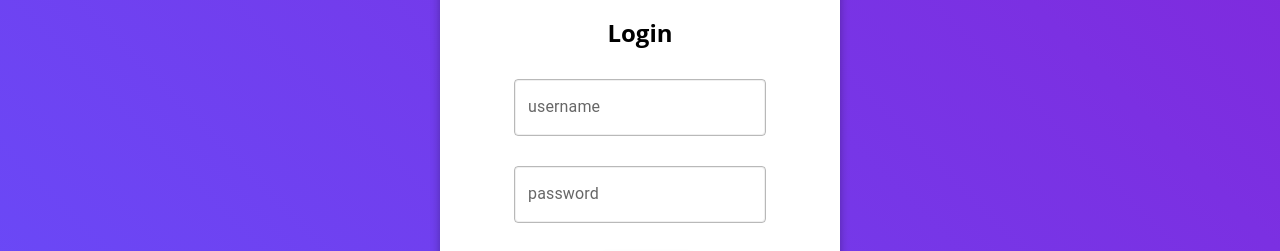
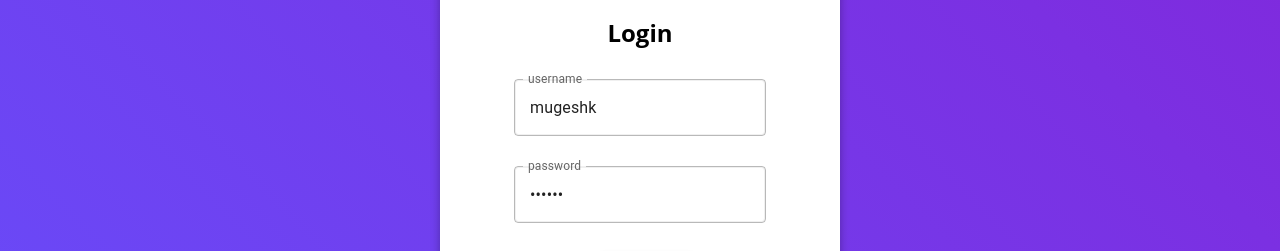
Before and after one commit to mugeshkumar11/react-website, a React (Create React App) app in the folder react-app.js/: page / in a window 1280 px wide. Shown: the part 254-505 px from the top of the page. Built offline with nearby package versions, Linux system fonts and the light colour scheme.

Commit message:
add new file

```diff
--- a/react-app.js/package.json
+++ b/react-app.js/package.json
@@ -23,6 +23,7 @@
     "build": "react-scripts build",
     "test": "react-scripts test",
     "eject": "react-scripts eject"
+
   },
   "eslintConfig": {
     "extends": [
@@ -42,4 +43,5 @@
       "last 1 safari version"
     ]
   }
+
 }
--- a/react-app.js/src/App.js
+++ b/react-app.js/src/App.js
@@ -1,13 +1,13 @@
-import logo from './logo.svg';
+
 import './App.css';
-import {BrowserRouter,Routes,Route,Navigate} from "react-router-dom";
+import {BrowserRouter,Routes,Route} from "react-router-dom";
 import Login from './pages/login page/Login';
 import Header from './pages/header/Header';
 import Addtask from './pages/task/Addtask';
 import Home from './pages/homelist/Home';
 import {statecontext} from './pages/context/Context.js';
 import { useReducer } from 'react';
-import {initialstate, stateReducer} from "./pages/context/Reduce";
+import {stateReducer} from "./pages/context/Reduce";
 
 
 
--- a/react-app.js/src/index.js
+++ b/react-app.js/src/index.js
@@ -2,8 +2,7 @@ import React from 'react';
 import ReactDOM from 'react-dom/client';
 import './index.css';
 import App from './App';
-import reportWebVitals from './reportWebVitals';
-// import Form from './pages/form-practice/Form';
+
 
 
 
--- a/react-app.js/src/pages/homelist/Home.js
+++ b/react-app.js/src/pages/homelist/Home.js
@@ -1,10 +1,9 @@
 import React, { useState } from "react";
 import "./home.css";
-import { createSearchParams, Link, useNavigate, useSearchParams,} from "react-router-dom";
+import { createSearchParams, Link, useNavigate} from "react-router-dom";
 import { statecontext } from "../context/Context";
-import { useContext, useEffect } from "react";
+import { useContext} from "react";
 import { Checkbox, FormControlLabel, TextField } from "@mui/material";
-import Addtask from "../task/Addtask";
 import { Button } from "@mui/material";
 import Box from "@mui/material/Box";
 import Card from "@mui/material/Card";
--- a/react-app.js/src/pages/login page/Credential.json
+++ b/react-app.js/src/pages/login page/Credential.json
@@ -3,10 +3,10 @@
     [
     {
         "username":"mugeshk",
-        "password":"mugesh637"
+        "password":"mugesh"
     },
     {
         "username":"mugesh123",
-        "password":"mugesh6374"
+        "password":"mugesh"
     }
 ]
--- a/react-app.js/src/pages/login page/Login.js
+++ b/react-app.js/src/pages/login page/Login.js
@@ -10,8 +10,8 @@ import {statecontext} from '../context/Context';
 
 function Login() {
   const Navigate = useNavigate();
-  const [username, setusername,] = useState('');
-  const [userpassword, setpassword] = useState('');
+  const [username, setusername,] = useState("mugeshk");
+  const [userpassword, setpassword] = useState('mugesh');
   const [error, setError] = useState('');
 
   const { state, dispatch } = useContext(statecontext);
@@ -76,12 +76,12 @@ function Login() {
             <form>
               <div className={"input"}>
 
-                <TextField id="outlined-basic" label="username" variant="outlined" value={username} placeholder={"Username"} onChange={handleUserName} />
+                <TextField id="outlined-basic" label="username" variant="outlined" value={'mugeshk'} placeholder={"Username"} onChange={handleUserName} />
               </div>
 
               <div className={"input"}>
 
-                <TextField id="outlined-basic" label="password" variant="outlined"  type={"password"} value={userpassword} placeholder={"Password"} onChange={handleUserPassword}/>
+                <TextField id="outlined-basic" label="password" variant="outlined"  type={"password"} value={'mugesh'} placeholder={"Password"} onChange={handleUserPassword}/>
               </div>
               <div className={"btn"}>
 
--- a/react-app.js/src/pages/task/Addtask.js
+++ b/react-app.js/src/pages/task/Addtask.js
@@ -1,9 +1,9 @@
 import React from "react";
 import "./addtask.css";
-import { Link, Navigate, useNavigate, useSearchParams } from "react-router-dom";
+import { Link, useNavigate, useSearchParams } from "react-router-dom";
 import { useState, useContext } from "react";
 import { statecontext } from "../context/Context";
-import { TextField, Button, colors , FormControlLabel,Checkbox} from "@mui/material";
+import { TextField, Button, FormControlLabel,Checkbox} from "@mui/material";
 
 
 function Addtask() {
@@ -18,7 +18,6 @@ function Addtask() {
 
   const [text, settext] = useState(state.event[getid]?.textform || "");
   const [des, setdes] = useState(state.event[getid]?.descripe || "");
-  const [event, setevent] = useState([]);
   const [selectedDate, setSelectedDate] = useState(state.event[getid]?.datefun||"");
   const [prioritize,setprioritize] = useState(false);
 
```
Also changed, not shown: 1 other file (tests, documents, lock files or other folders).
